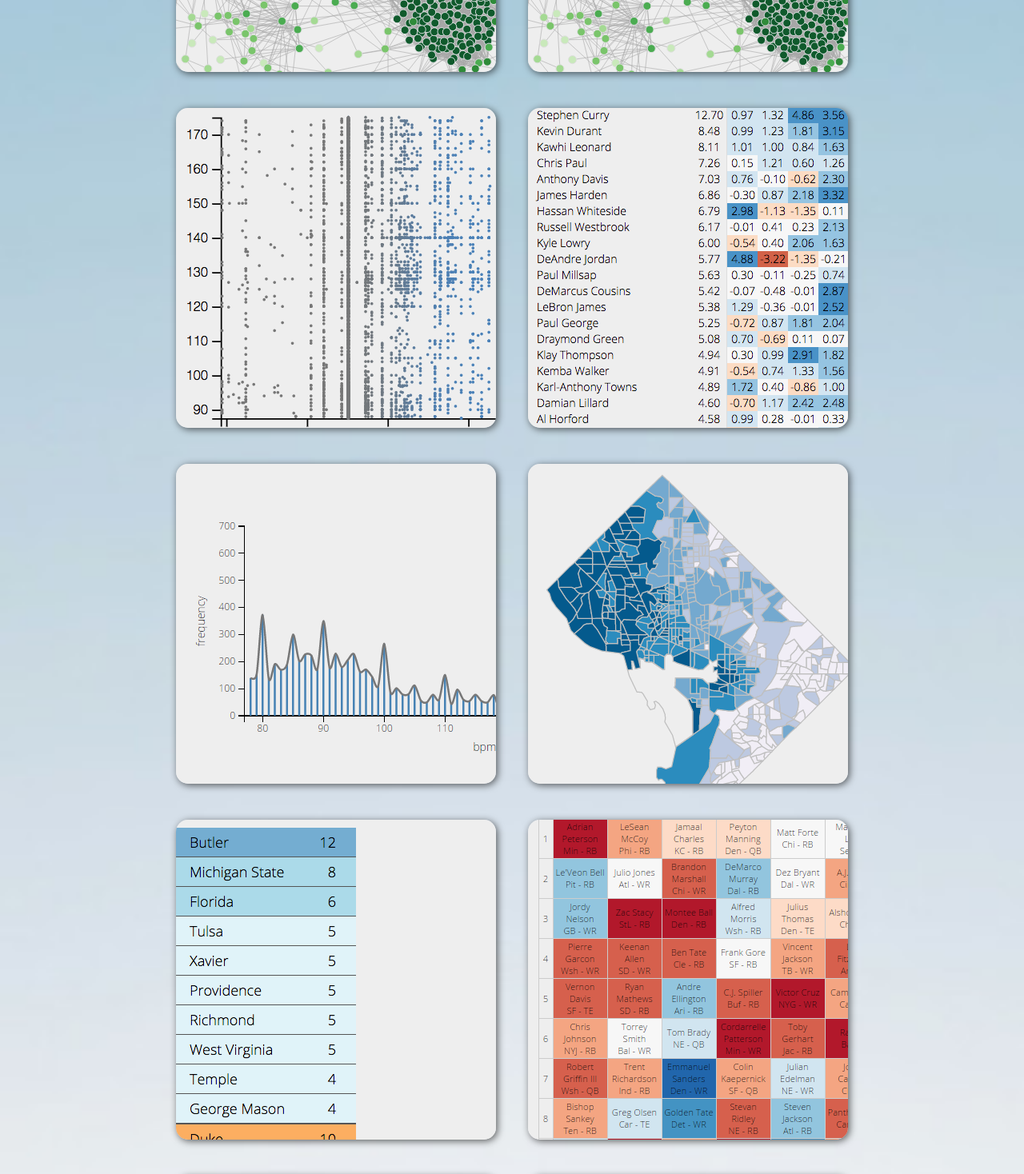
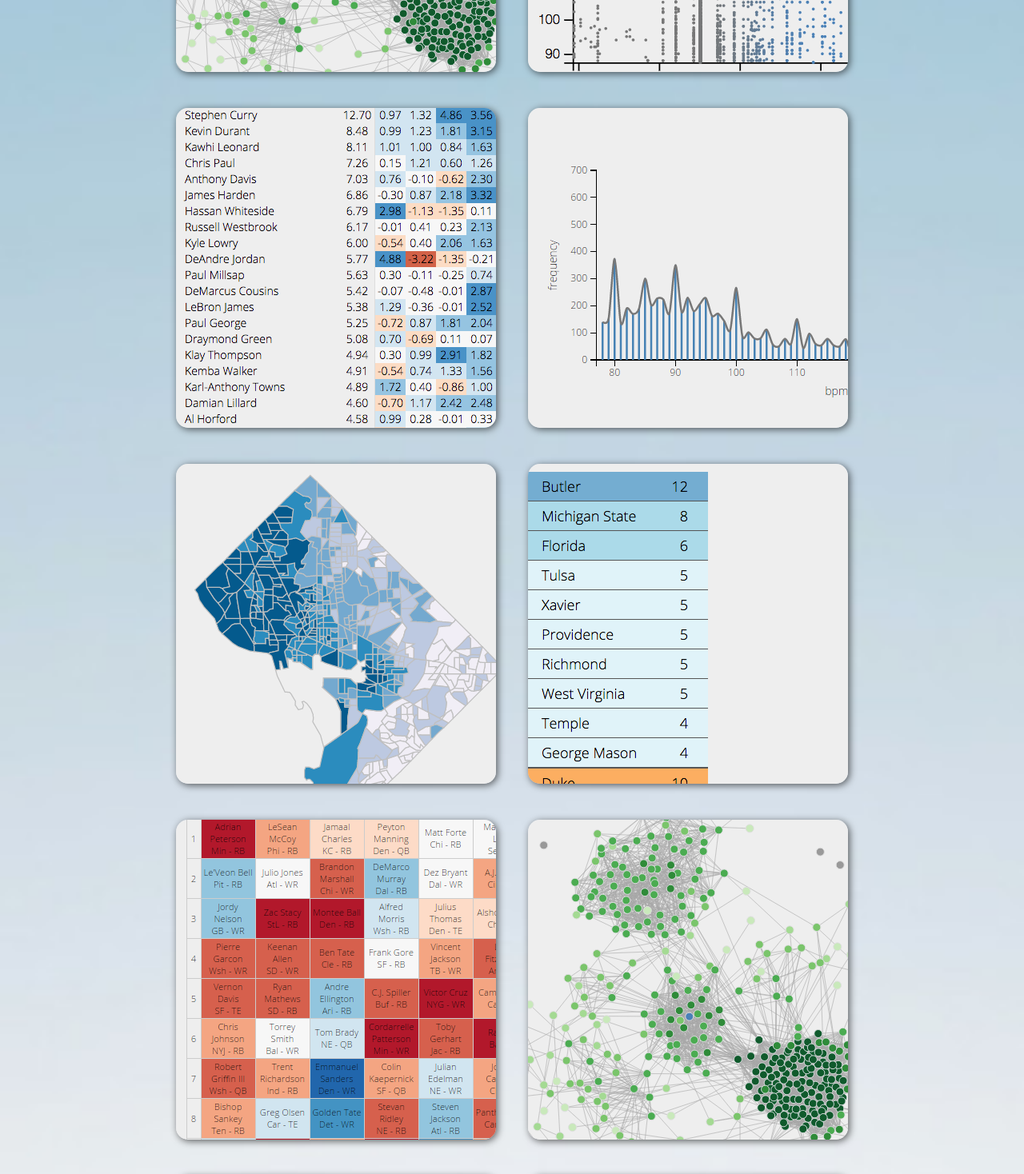
Before and after one commit to jpecht/vis, a Vue app: page / in a window 1280 px wide. Shown: the part 740-2208 px from the top of the page at 80% size. Built offline with nearby package versions, Linux system fonts and the light colour scheme.

Commit message:
redirect old vis to old repo

```diff
--- a/src/constants/VisualizationsList.js
+++ b/src/constants/VisualizationsList.js
@@ -4,13 +4,6 @@
     subtitle: 'a look at the weather in 2019',
     date: 'Feb 20, 2020',
     url: 'weather',
-    imageFilename: 'fb_force_ss.png',
-  },
-  {
-    title: 'Facebook Friend Network',
-    subtitle: 'force layout diagram of my facebook friends',
-    date: 'Feb 4, 2020',
-    url: 'facebook-network',
     imageFilename: 'fb_force_ss.png',
   },
   {
@@ -24,112 +17,119 @@
     title: 'Fantasy Basketball Ranks \'16',
     subtitle: 'top basketball players in fantasy scoring in 2016',
     date: 'Oct 21, 2016',
-    url: 'bball-ranks-2',
+    url: '//jpecht.com/vis-old/bball_ranks_2016.html',
     imageFilename: 'bball_ranks_2016_ss.png',
   },
   {
     title: 'BPM Visual Revisited',
     subtitle: 'my music collection sorted by bpm',
     date: 'Sep 14, 2016',
-    url: 'bpm-2',
+    url: '//jpecht.com/vis-old/bpm_visual_2.html',
     imageFilename: 'bpm_visual_2_ss.png',
   },
   {
     title: 'DC Demographics',
     subtitle: 'breakdown of dc by demographic',
     date: 'Jun 18, 2015',
-    url: 'dc-demographics',
+    url: '//jpecht.com/vis-old/dc_demographics.html',
     imageFilename: 'dc_demographics_ss.png',
   },
   {
     title: 'How Teams Do In March Madness',
     subtitle: 'tournament performance in the last 30 years',
     date: 'Mar 19, 2015',
-    url: 'march-madness',
+    url: '//jpecht.com/vis-old/march_madness.html',
     imageFilename: 'march_madness_ss.png',
   },
   {
     title: 'Fantasy Football Revisited',
     subtitle: 'how well fantasy football players performed',
     date: 'Dec 25, 2014',
-    url: 'fantasy-football-performance',
+    url: '//jpecht.com/vis-old/ff_performance.html',
     imageFilename: 'ff_performance_ss.png',
+  },
+  {
+    title: 'Facebook Friend Network',
+    subtitle: 'force layout diagram of my facebook friends',
+    date: 'Nov 21, 2014',
+    url: '//jpecht.com/vis-old/fb_force.html',
+    imageFilename: 'fb_force_ss.png',
   },
   {
     title: 'BPM Visual',
     subtitle: 'my music collection sorted by bpm',
     date: 'Nov 11, 2014',
-    url: 'bpm',
+    url: '//jpecht.com/vis-old/bpm_visual.html',
     imageFilename: 'bpm_visual_ss.png',
   },
   {
     title: 'DC Snowfall',
     subtitle: 'yearly snowfall in dc',
     date: 'Nov 10, 2014',
-    url: 'dc-snowfall',
+    url: '//www.jpecht.com/vis-old/dc_snowfall.html',
     imageFilename: 'dc_snowfall_ss.png',
   },
   {
     title: 'Fantasy Basketball Ranks',
     subtitle: 'the top basketball players in fantasy scoring',
     date: 'Oct 28, 2014',
-    url: 'bball-ranks',
+    url: '//jpecht.com/vis-old/bball_ranks.html',
     imageFilename: 'bball_ranks_ss.png',
   },
   {
     title: 'TV Show Viewership',
     subtitle: 'a look at the ratings of recent popular tv shows',
     date: 'Oct 12, 2014',
-    url: 'tv-show-viewership',
+    url: '//jpecht.com/vis-old/tv_shows.html',
     imageFilename: 'tv_shows_ss.png',
   },
   {
     title: 'Education Spending',
     subtitle: 'how much money is spent per student in the u.s.',
     date: 'Sep 16, 2014',
-    url: 'education-spending',
+    url: '//jpecht.com/vis-old/education.html',
     imageFilename: 'education_ss.png',
   },
   {
     title: 'Fantasy Draft Picks Pt. 2',
     subtitle: 'a look at my league\'s draft picks',
     date: 'Sep 4, 2014',
-    url: 'fantasy-draft-2',
+    url: '//jpecht.com/vis-old/ff_draft_2.html',
     imageFilename: 'ff_2_ss.png',
   },
   {
     title: 'Fantasy Draft Picks',
     subtitle: 'average draft picks in fantasy football',
     date: 'Sep 4, 2014',
-    url: 'fantasy-draft',
+    url: '//jpecht.com/vis-old/ff_draft.html',
     imageFilename: 'ff_ss.png',
   },
   {
     title: 'Drought',
     subtitle: 'recent drought crisis in cali',
     date: 'Sep 2, 2014',
-    url: 'drought',
+    url: '//jpecht.com/vis-old/drought.html',
     imageFilename: 'drought_ss.png',
   },
   {
     title: 'Population',
     subtitle: 'historical population in the u.s.',
     date: 'Aug 26, 2014',
-    url: 'population',
+    url: '//jpecht.com/vis-old/population.html',
     imageFilename: 'population_ss.png',
   },
   {
     title: 'Poverty Rates',
     subtitle: 'poverty in the u.s. by ethnicity',
     date: 'Aug 21, 2014',
-    url: 'poverty',
+    url: '//jpecht.com/vis-old/poverty.html',
     imageFilename: 'poverty_ss.png',
   },
   {
     title: 'Income Thresholds',
     subtitle: 'class division in the u.s.',
     date: 'Aug 19, 2014',
-    url: 'income',
+    url: '//jpecht.com/vis-old/income.html',
     imageFilename: 'income_ss.png',
   },
 ];
--- a/src/router.js
+++ b/src/router.js
@@ -108,5 +108,12 @@
       name: 'weather',
       component: () => import('./visualizations/Weather.vue'),
     },
+    {
+      // Manually redirect absolute URLs (so <router-link> can still be used)
+      path: '//*',
+      beforeEnter: (to) => {
+        window.location.assign(to.fullPath);
+      },
+    }
   ],
 });
```
